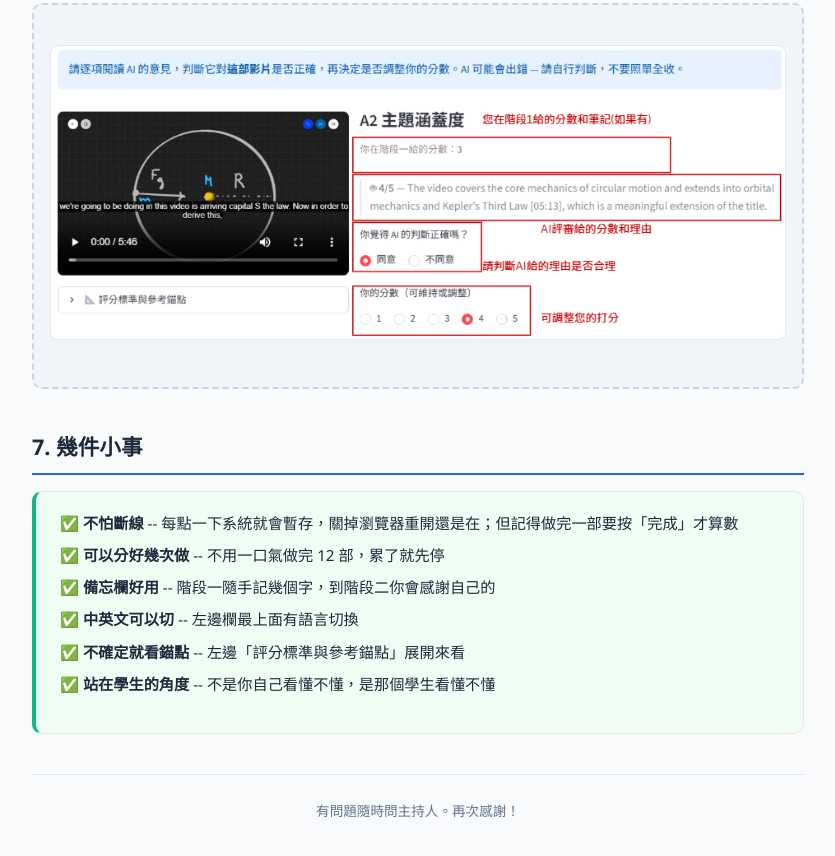
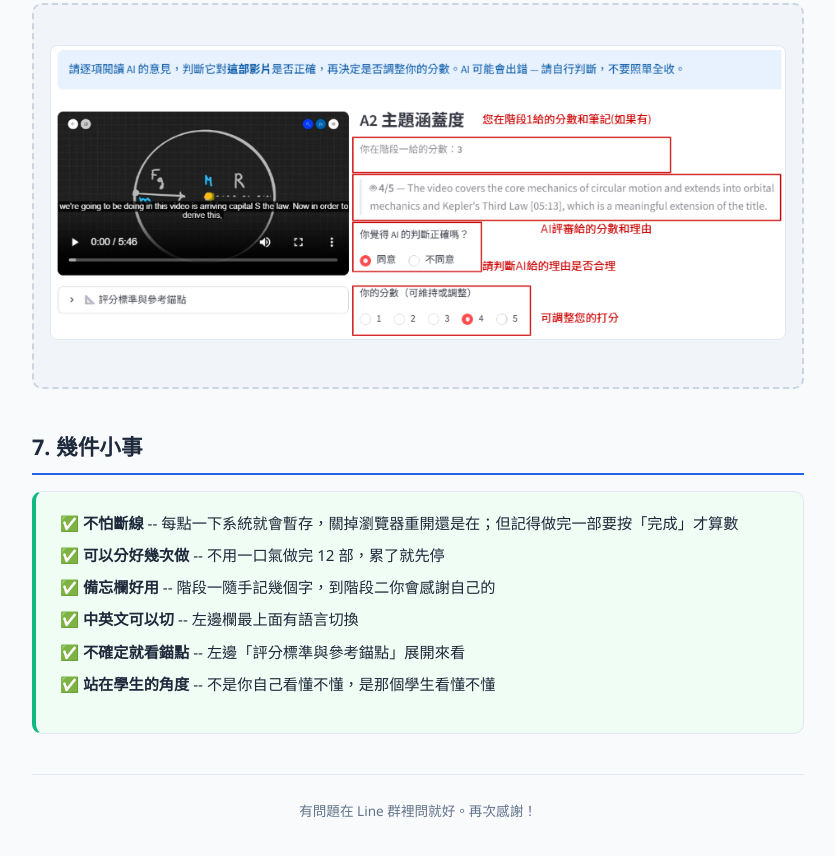
Before and after one commit to snooow1029/rating-guide, a plain HTML site: page index.html in a window 1280 px wide. Shown: the part 4506-5362 px from the top of the page, without its empty margins (222-1057 px from the left). Drawn offline with Linux system fonts and the light colour scheme.

Commit message:
Update contact info

```diff
--- a/index.html
+++ b/index.html
@@ -224,7 +224,7 @@
 </div>
 
 <hr style="margin:2.5rem 0 1.5rem;border:none;border-top:1px solid var(--border);">
-<p style="text-align:center;color:var(--muted);font-size:0.85rem;">有問題隨時問主持人。再次感謝！</p>
+<p style="text-align:center;color:var(--muted);font-size:0.85rem;">有問題在 Line 群裡問就好。再次感謝！</p>
 
 </div>
 </body>
```
